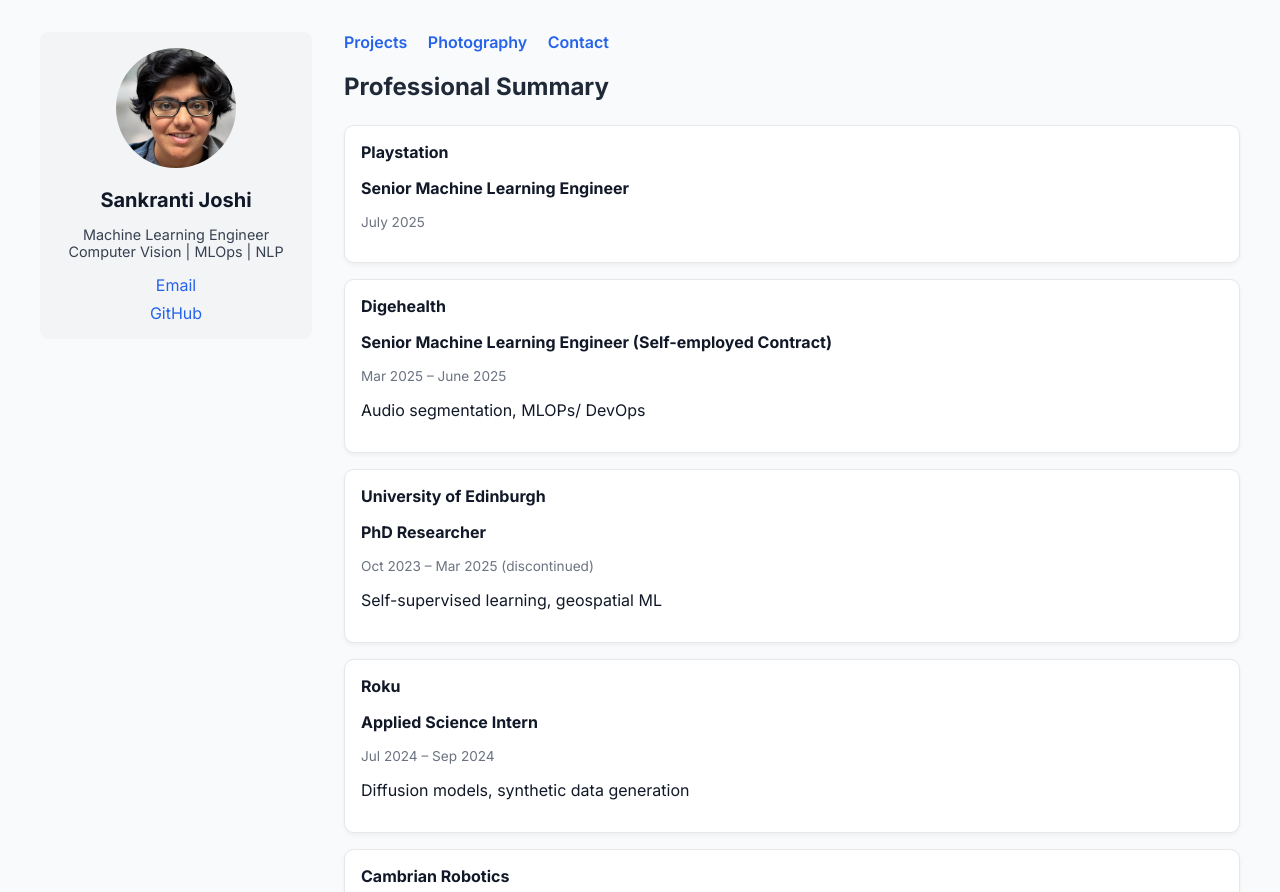
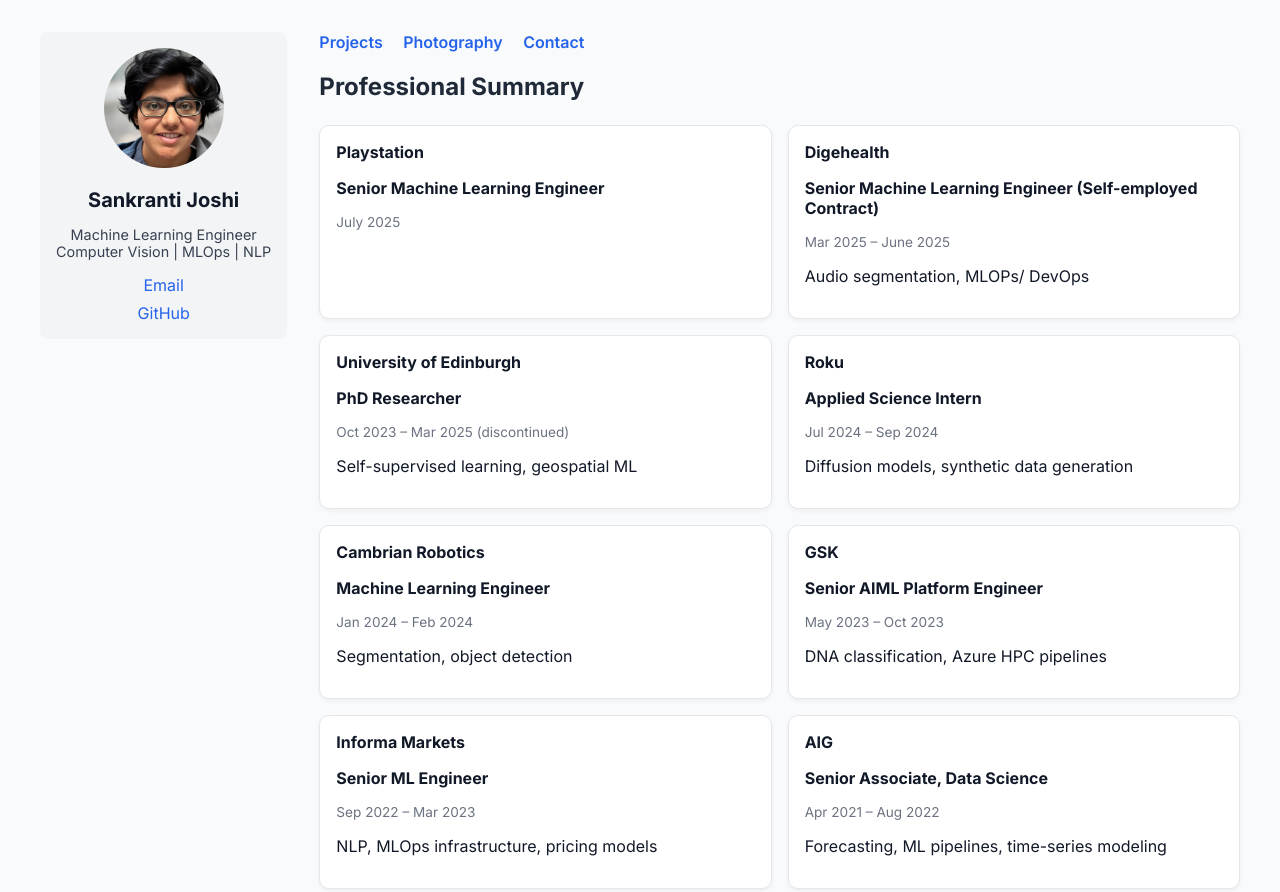
Before and after one commit to sunny1401/sunny1401.github.io, a plain HTML site: page index.html in a window 1280 px wide. Shown: the top 892 px of the page. Drawn offline with Linux system fonts and the light colour scheme.

Commit message:
Update index.html

```diff
--- a/index.html
+++ b/index.html
@@ -87,10 +87,16 @@
     }
 
     .timeline-wrapper {
-      display: flex;
-      flex-direction: column;
+      display: grid;
+      grid-template-columns: repeat(2, 1fr);
       gap: 1rem;
       padding: 1rem 0;
+    }
+
+    @media (max-width: 768px) {
+      .timeline-wrapper {
+        grid-template-columns: 1fr;
+      }
     }
 
     .timeline-item {
```
